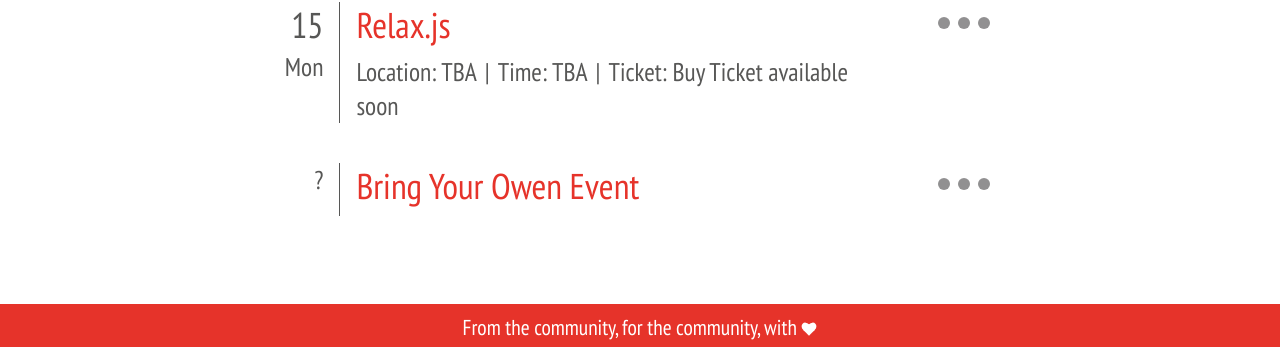
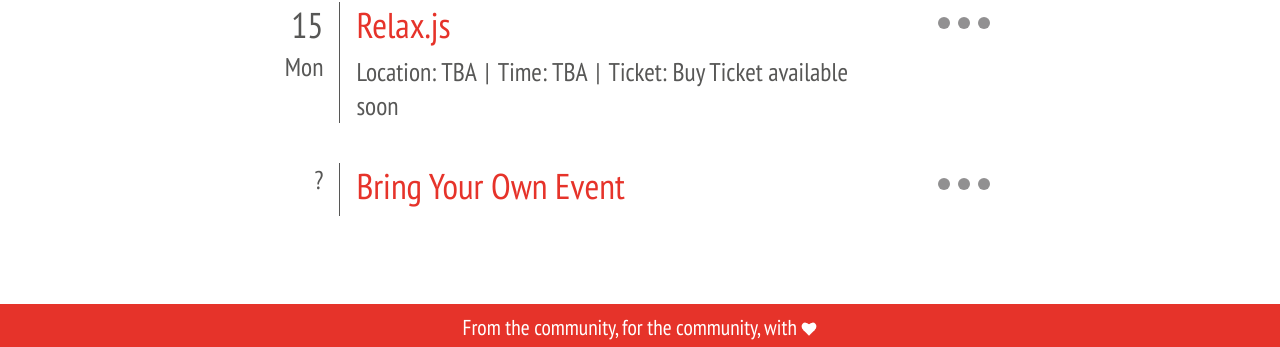
Before and after one commit to rmehner/jsfest.berlin, a Jekyll site: the page built from index.html, in a window 1280 px wide and 900 px high, scrolled down 1685 px. Shown: the part 550-897 px from the top of the window. Built offline with Jekyll 4.4.1, drawn with Linux system fonts in a browser that asks for light colours.

Commit message:
fixed a typo

```diff
--- a/index.html
+++ b/index.html
@@ -39,7 +39,7 @@
         <span class="eventlist-element__date_day">?</span>
       </time>
       <div class="eventlist-elemnt-infowrap">
-        <span class="eventlist-element__title">Bring Your Owen Event</span>
+        <span class="eventlist-element__title">Bring Your Own Event</span>
       </div>
       <span class="eventlist-element__bullets"></span>
     </a>
```
